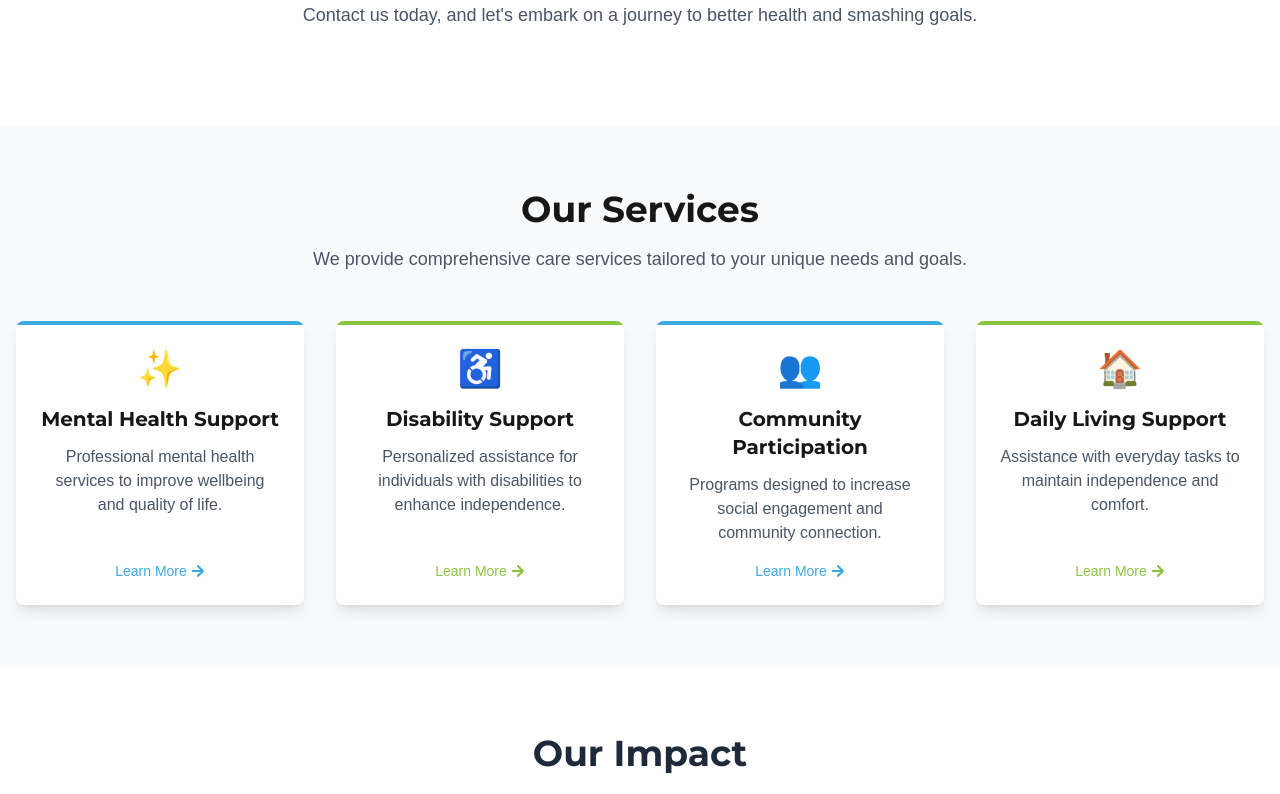
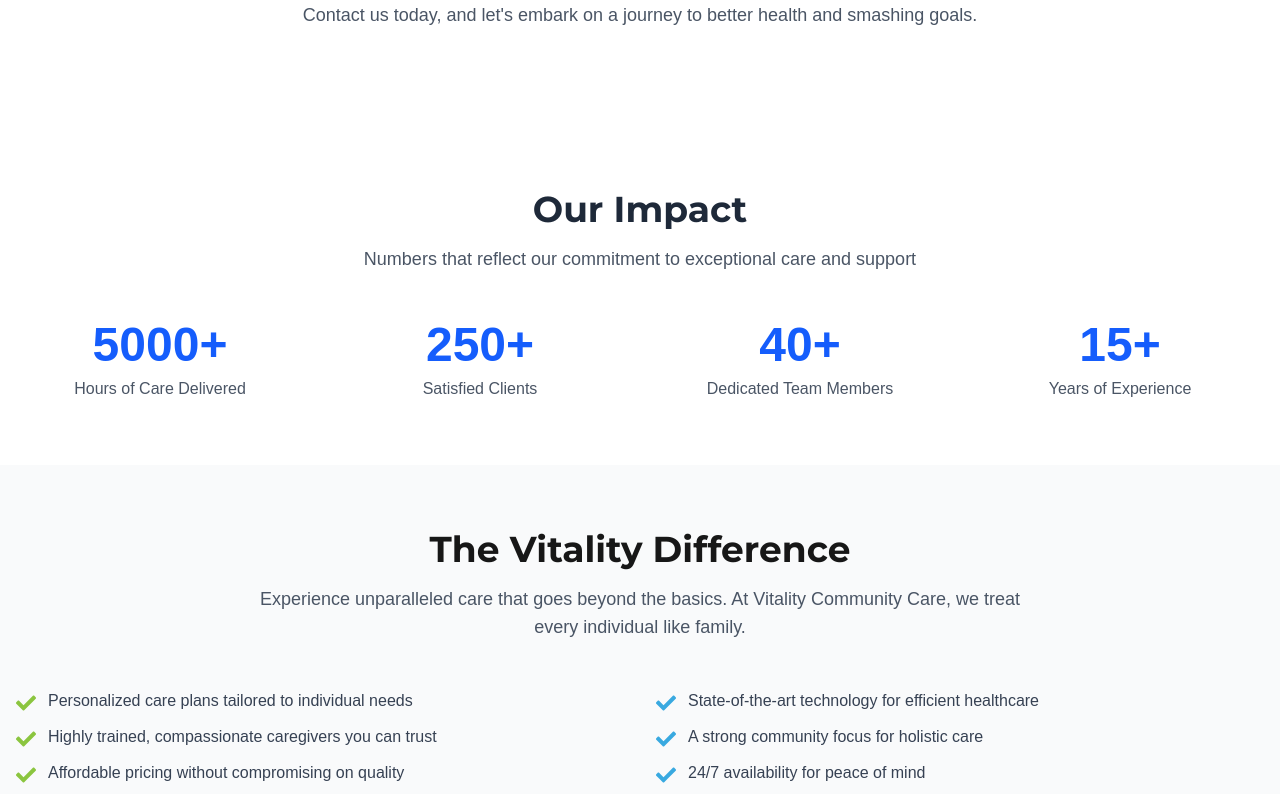
Before and after one commit to faysalabdi/vitality-app, a Next.js app: page / in a window 1280 px wide. Shown: the part 1000-1794 px from the top of the page. Built offline with nearby package versions, Linux system fonts and the light colour scheme.

Commit message:
Remove ServicesSection from homepage

```diff
--- a/src/app/page.tsx
+++ b/src/app/page.tsx
@@ -18,7 +18,6 @@
 
 import { HeroCarousel } from '@/components/sections/HeroCarousel';
 import { IntroSection } from '@/components/sections/IntroSection';
-import { ServicesSection } from '@/components/sections/ServicesSection';
 import { ReferralCTA } from '@/components/sections/ReferralCTA';
 import { BenefitsSection } from '@/components/sections/BenefitsSection';
 import { CertificationsSection } from '@/components/sections/CertificationsSection';
@@ -36,7 +35,6 @@
       <LocalBusinessStructuredData />
       <HeroCarousel />
       <IntroSection />
-      <ServicesSection />
       <StatsCounter />
       <BenefitsSection />
       <OurApproachSection />
```
